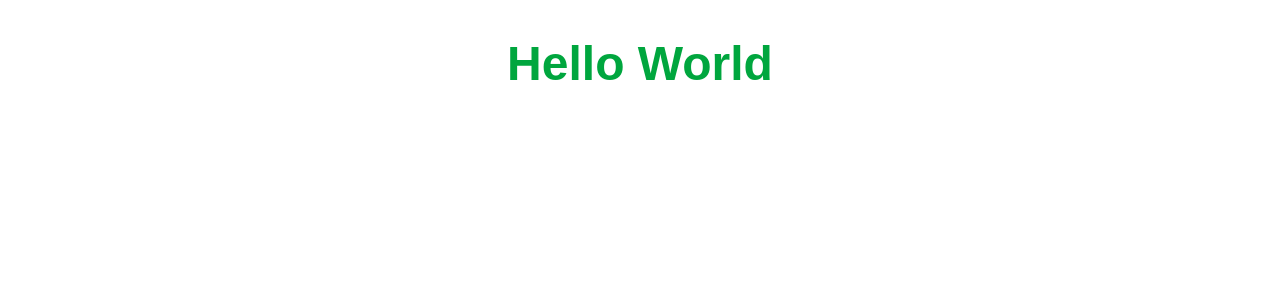
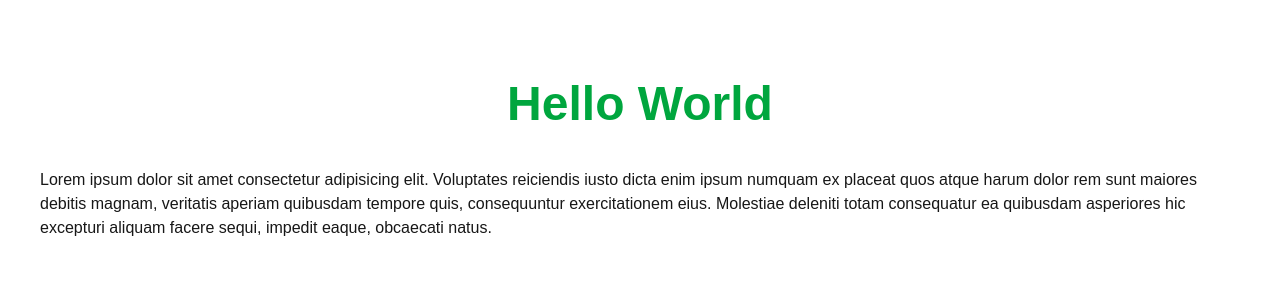
Before and after one commit to naheantarik/Learn_Redux, a Next.js app: page / in a window 1280 px wide. Shown: the top 300 px of the page. Built offline with nearby package versions, Linux system fonts and the light colour scheme.

Commit message:
redux toolkit

```diff
--- a/src/app/page.tsx
+++ b/src/app/page.tsx
@@ -3,10 +3,18 @@ import React from "react";
 const page = () => {
   return (
     <main>
-      <div className="">
+      <div className="flex flex-col items-center justify-center gap-10 p-10">
         <h2 className="text-5xl text-center mt-10 text-green-600 font-bold">
           Hello World
         </h2>
+        <p>
+          Lorem ipsum dolor sit amet consectetur adipisicing elit. Voluptates
+          reiciendis iusto dicta enim ipsum numquam ex placeat quos atque harum
+          dolor rem sunt maiores debitis magnam, veritatis aperiam quibusdam
+          tempore quis, consequuntur exercitationem eius. Molestiae deleniti
+          totam consequatur ea quibusdam asperiores hic excepturi aliquam facere
+          sequi, impedit eaque, obcaecati natus.
+        </p>
       </div>
     </main>
   );
```
